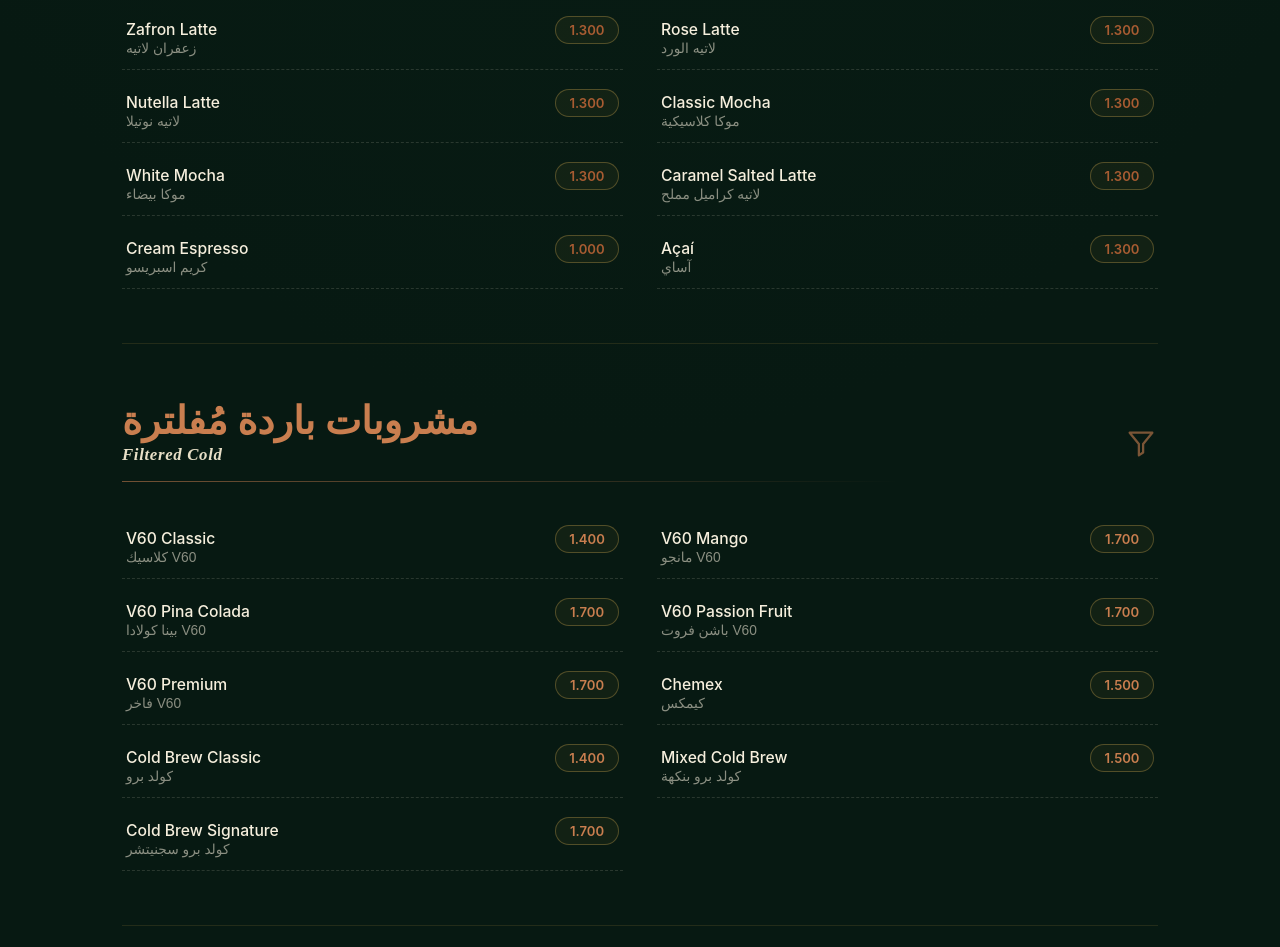
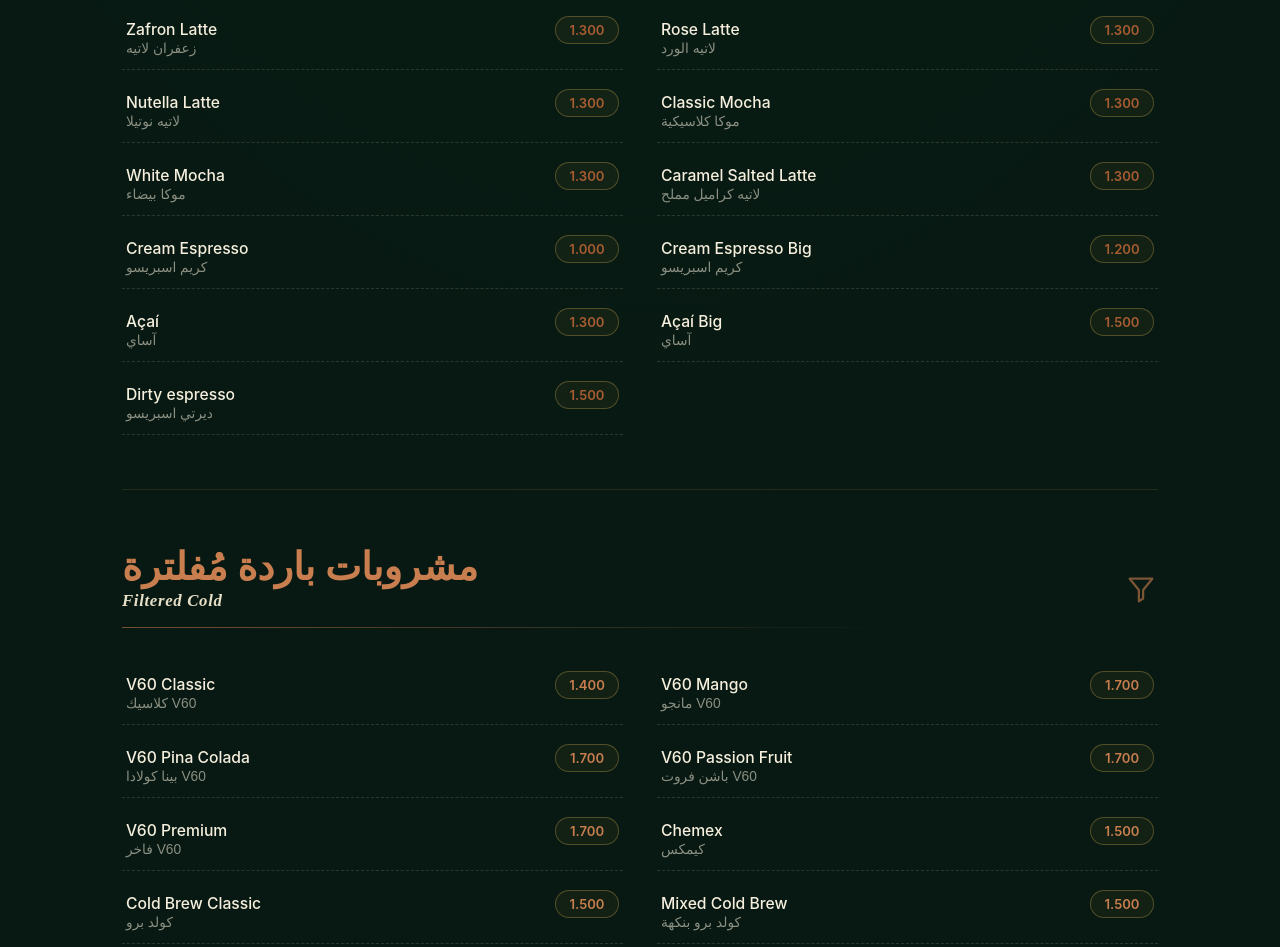
Before and after one commit to mukhutar/Septembercafe, a plain HTML site: page menu.html in a window 1280 px wide. Shown: the part 3254-4201 px from the top of the page. Drawn offline with Linux system fonts and the light colour scheme; a web font is replaced by a local one.

Commit message:
added items on the menu

```diff
--- a/menu.html
+++ b/menu.html
@@ -410,13 +410,15 @@ const CATEGORIES = [
       ['Hazelnut Latte','لاتيه البندق',1.300],['Spanish Latte','لاتيه إسبانيش',1.200],['Pistachio Latte','لاتيه الفستق',1.300],
       ['Zafron Latte','زعفران لاتيه',1.300],['Rose Latte','لاتيه الورد',1.300],['Nutella Latte','لاتيه نوتيلا',1.300],
       ['Classic Mocha','موكا كلاسيكية',1.300],['White Mocha','موكا بيضاء',1.300],['Caramel Salted Latte','لاتيه كراميل مملح',1.300],
-      ['Cream Espresso','كريم اسبريسو',1.000],['Açaí','آساي',1.300]
+      ['Cream Espresso','كريم اسبريسو',1.000],['Cream Espresso Big','كريم اسبريسو',1.200],
+      ['Açaí','آساي',1.300], ['Açaí Big','آساي',1.500],
+      ['Dirty espresso','ديرتي اسبريسو',1.500]
     ]},
   { id:'filtered-cold', en:'Filtered Cold', ar:'مشروبات باردة مُفلترة', icon:'filter', accent:'var(--ember-hi)',
     items:[
       ['V60 Classic','كلاسيك V60',1.400],['V60 Mango','مانجو V60',1.700],['V60 Pina Colada','بينا كولادا V60',1.700],
       ['V60 Passion Fruit','باشن فروت V60',1.700],['V60 Premium','فاخر V60',1.700],['Chemex','كيمكس',1.500],
-      ['Cold Brew Classic','كولد برو',1.400],['Mixed Cold Brew','كولد برو بنكهة',1.500],['Cold Brew Signature','كولد برو سجنيتشر',1.700]
+      ['Cold Brew Classic','كولد برو',1.500],['Mixed Cold Brew','كولد برو بنكهة',1.500],['Cold Brew Signature','كولد برو سجنيتشر',1.700]
     ]},
   { id:'tea', en:'Ice Tea', ar:'شاي المثلج', icon:'glass', accent:'var(--gold)',
     items:[
```
